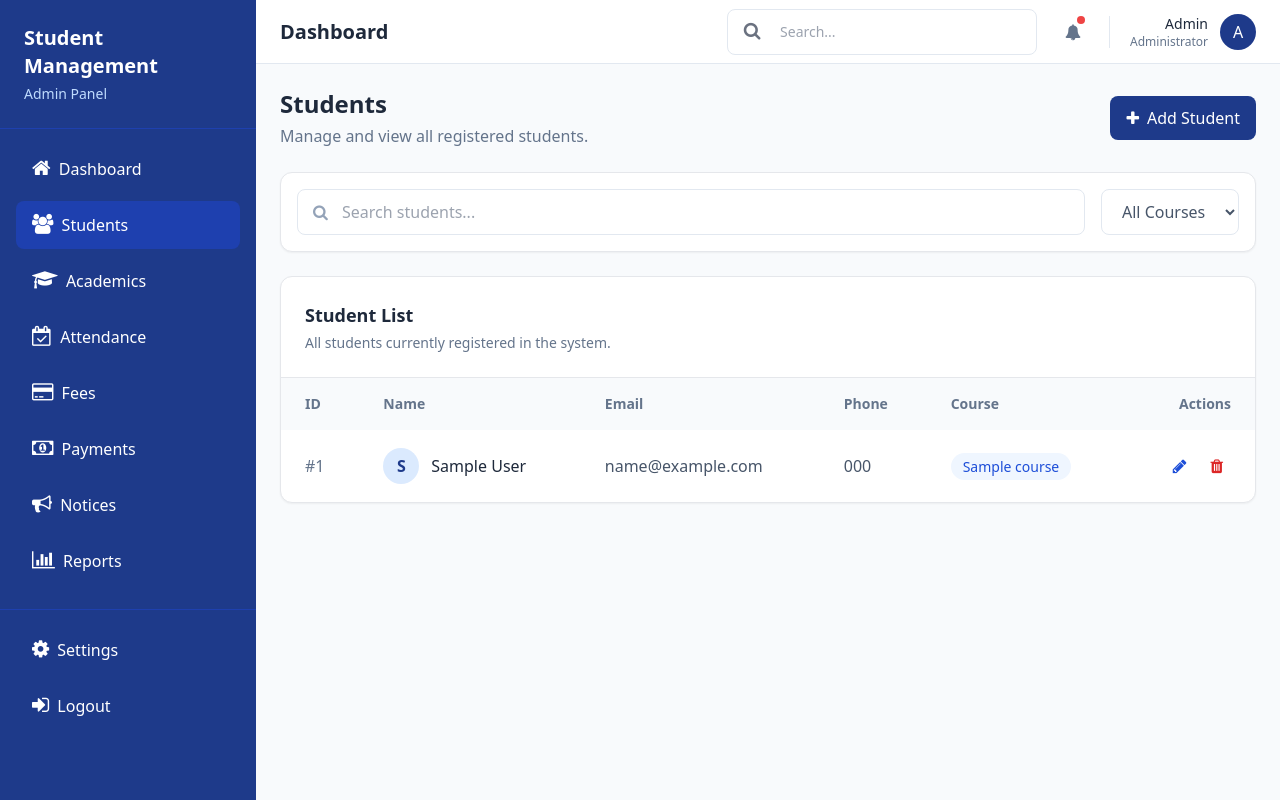
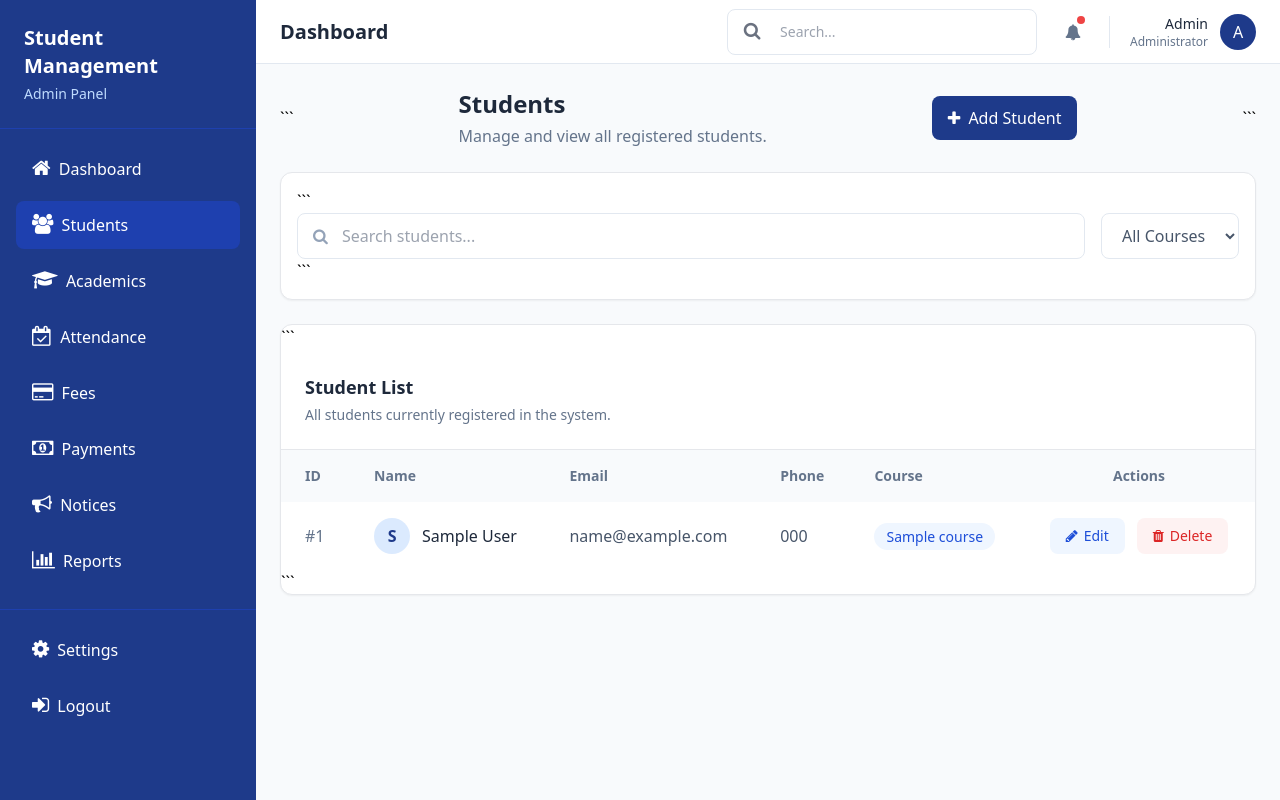
Before and after one commit to Aakashsingh555/student_management_system, a Django app: page /students/ in a window 1280 px wide. Run offline with Django 5.2, Linux system fonts and the light colour scheme; tables that the repository leaves empty hold one stand-in row (values such as "Sample post"); some libraries are stand-ins or nearby versions.

Commit message:
Update student management UI

````diff
--- a/students/forms.py
+++ b/students/forms.py
@@ -28,4 +28,5 @@ class StudentForm(forms.ModelForm):
             'course': forms.Select(attrs={
                 'class': 'w-full px-4 py-3 border border-slate-200 rounded-lg outline-none focus:ring-2 focus:ring-blue-500 focus:border-blue-500'
             }),
+
         }
--- a/students/templates/students/student_list.html
+++ b/students/templates/students/student_list.html
@@ -1,10 +1,14 @@
 {% extends 'base.html' %}
+
+{% block page_title %}Students{% endblock %}
 
 {% block content %}
 
 <!-- Page Header -->
-<div class="flex items-center justify-between mb-6">
 
+<div class="flex flex-col sm:flex-row sm:items-center sm:justify-between gap-4 mb-6">
+
+```
 <div>
     <h2 class="text-2xl font-bold text-slate-800">
         Students
@@ -15,45 +19,49 @@
     </p>
 </div>
 
-    <!-- Add Student Button -->
 <a href="{% url 'student_create' %}"
-       class="inline-flex items-center gap-2 bg-blue-900 text-white px-4 py-2.5 rounded-lg
+   class="inline-flex items-center justify-center gap-2
+          bg-blue-900 text-white px-4 py-2.5 rounded-lg
           hover:bg-blue-800 transition">
 
     <i class="fa fa-plus" aria-hidden="true"></i>
     Add Student
 
 </a>
+```
 
 </div>
 
+<!-- Search / Filter Area -->
 
-<!-- Search / Filter Area -->
 <div class="bg-white rounded-xl border shadow-sm p-4 mb-6">
 
+```
 <div class="flex flex-col md:flex-row gap-4">
 
     <!-- Search -->
     <div class="relative flex-1">
 
-            <i class="fa fa-search absolute left-4 top-1/2 -translate-y-1/2
-                      text-slate-400"
+        <i class="fa fa-search absolute left-4 top-1/2
+                  -translate-y-1/2 text-slate-400"
            aria-hidden="true"></i>
 
         <input
             type="text"
             placeholder="Search students..."
-                class="w-full pl-11 pr-4 py-2.5 border border-slate-200 rounded-lg
-                       outline-none focus:ring-2 focus:ring-blue-500 focus:border-blue-500"
-            >
+            class="w-full pl-11 pr-4 py-2.5
+                   border border-slate-200 rounded-lg
+                   outline-none focus:ring-2
+                   focus:ring-blue-500 focus:border-blue-500">
 
     </div>
 
 
     <!-- Course Filter -->
     <select
-            class="px-4 py-2.5 border border-slate-200 rounded-lg bg-white
-                   text-slate-600 outline-none focus:ring-2 focus:ring-blue-500">
+        class="px-4 py-2.5 border border-slate-200
+               rounded-lg bg-white text-slate-600
+               outline-none focus:ring-2 focus:ring-blue-500">
 
         <option>All Courses</option>
         <option>BSc CSIT</option>
@@ -63,13 +71,15 @@
     </select>
 
 </div>
+```
 
 </div>
 
+<!-- Students Table -->
 
-<!-- Students Table -->
 <div class="bg-white rounded-xl border shadow-sm overflow-hidden">
 
+```
 <!-- Table Header -->
 <div class="p-6 border-b">
 
@@ -94,27 +104,27 @@
 
             <tr>
 
-                    <th class="px-6 py-4 font-semibold">
+                <th class="px-5 md:px-6 py-4 font-semibold">
                     ID
                 </th>
 
-                    <th class="px-6 py-4 font-semibold">
+                <th class="px-5 md:px-6 py-4 font-semibold">
                     Name
                 </th>
 
-                    <th class="px-6 py-4 font-semibold">
+                <th class="px-5 md:px-6 py-4 font-semibold">
                     Email
                 </th>
 
-                    <th class="px-6 py-4 font-semibold">
+                <th class="px-5 md:px-6 py-4 font-semibold">
                     Phone
                 </th>
 
-                    <th class="px-6 py-4 font-semibold">
+                <th class="px-5 md:px-6 py-4 font-semibold">
                     Course
                 </th>
 
-                    <th class="px-6 py-4 font-semibold text-right">
+                <th class="px-5 md:px-6 py-4 font-semibold text-center">
                     Actions
                 </th>
 
@@ -130,18 +140,20 @@
             <tr class="hover:bg-slate-50 transition">
 
                 <!-- Student ID -->
-                    <td class="px-6 py-4 text-slate-500">
+                <td class="px-5 md:px-6 py-4 text-slate-500">
                     #{{ student.id }}
                 </td>
 
 
                 <!-- Name -->
-                    <td class="px-6 py-4">
+                <td class="px-5 md:px-6 py-4">
 
                     <div class="flex items-center gap-3">
 
-                            <div class="w-9 h-9 rounded-full bg-blue-100 text-blue-900
-                                        flex items-center justify-center font-semibold">
+                        <div class="w-9 h-9 rounded-full
+                                    bg-blue-100 text-blue-900
+                                    flex items-center justify-center
+                                    font-semibold">
 
                             {{ student.name|first|upper }}
 
@@ -157,39 +169,47 @@
 
 
                 <!-- Email -->
-                    <td class="px-6 py-4 text-slate-600">
+                <td class="px-5 md:px-6 py-4 text-slate-600">
                     {{ student.email }}
                 </td>
 
 
                 <!-- Phone -->
-                    <td class="px-6 py-4 text-slate-600">
+                <td class="px-5 md:px-6 py-4 text-slate-600">
                     {{ student.phone }}
                 </td>
 
 
                 <!-- Course -->
-                    <td class="px-6 py-4">
+                <td class="px-5 md:px-6 py-4">
 
-                        <span class="px-3 py-1 text-sm bg-blue-50 text-blue-700 rounded-full">
+                    <span class="px-3 py-1 text-sm
+                                 bg-blue-50 text-blue-700
+                                 rounded-full">
+
                         {{ student.course }}
+
                     </span>
 
                 </td>
 
 
                 <!-- Actions -->
-                    <td class="px-6 py-4">
+                <td class="px-5 md:px-6 py-4">
 
-                        <div class="flex items-center justify-end gap-2">
+                    <div class="flex items-center justify-center gap-3">
 
                         <!-- Edit -->
                         <a
                             href="{% url 'student_update' student.id %}"
-                                class="p-2 text-blue-700 hover:bg-blue-50 rounded-lg"
-                                title="Edit Student">
+                            class="inline-flex items-center justify-center
+                                   gap-1.5 px-4 py-2 rounded-lg
+                                   text-blue-700 bg-blue-50
+                                   text-sm font-medium
+                                   hover:bg-blue-100 transition">
 
                             <i class="fa fa-pencil" aria-hidden="true"></i>
+                            Edit
 
                         </a>
 
@@ -197,10 +217,14 @@
                         <!-- Delete -->
                         <a
                             href="{% url 'student_delete' student.id %}"
-                                class="p-2 text-red-600 hover:bg-red-50 rounded-lg"
-                                title="Delete Student">
+                            class="inline-flex items-center justify-center
+                                   gap-1.5 px-4 py-2 rounded-lg
+                                   text-red-600 bg-red-50
+                                   text-sm font-medium
+                                   hover:bg-red-100 transition">
 
                             <i class="fa fa-trash" aria-hidden="true"></i>
+                            Delete
 
                         </a>
 
@@ -218,13 +242,14 @@
 
 </div>
 
+
 {% else %}
 
 <!-- Empty State -->
 <div class="p-12 text-center">
 
-        <div class="w-14 h-14 mx-auto mb-4 rounded-full bg-slate-100
-                    flex items-center justify-center">
+    <div class="w-14 h-14 mx-auto mb-4 rounded-full
+                bg-slate-100 flex items-center justify-center">
 
         <i class="fa fa-users text-2xl text-slate-400"
            aria-hidden="true"></i>
@@ -241,8 +266,9 @@
 
     <a
         href="{% url 'student_create' %}"
-            class="inline-flex items-center gap-2 bg-blue-900 text-white
-                   px-4 py-2.5 rounded-lg hover:bg-blue-800 transition">
+        class="inline-flex items-center gap-2
+               bg-blue-900 text-white px-4 py-2.5
+               rounded-lg hover:bg-blue-800 transition">
 
         <i class="fa fa-plus" aria-hidden="true"></i>
         Add First Student
@@ -252,6 +278,7 @@
 </div>
 
 {% endif %}
+```
 
 </div>
 
````
Also changed, not shown: students/templates/students/student_confirm_delete.html (+8 -3 lines), students/templates/students/student_form.html (+36 -6 lines). Lines whose indentation alone changed are shown as unchanged.
